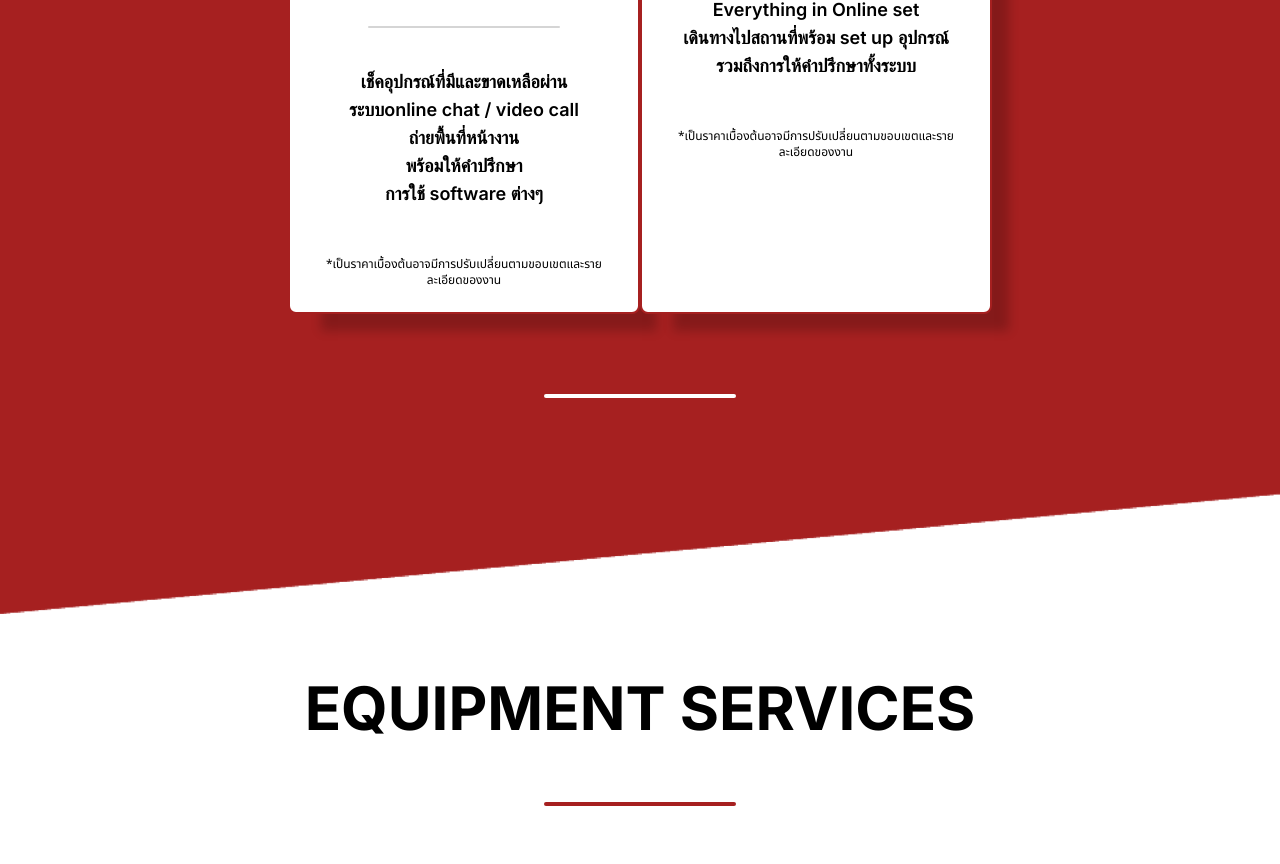
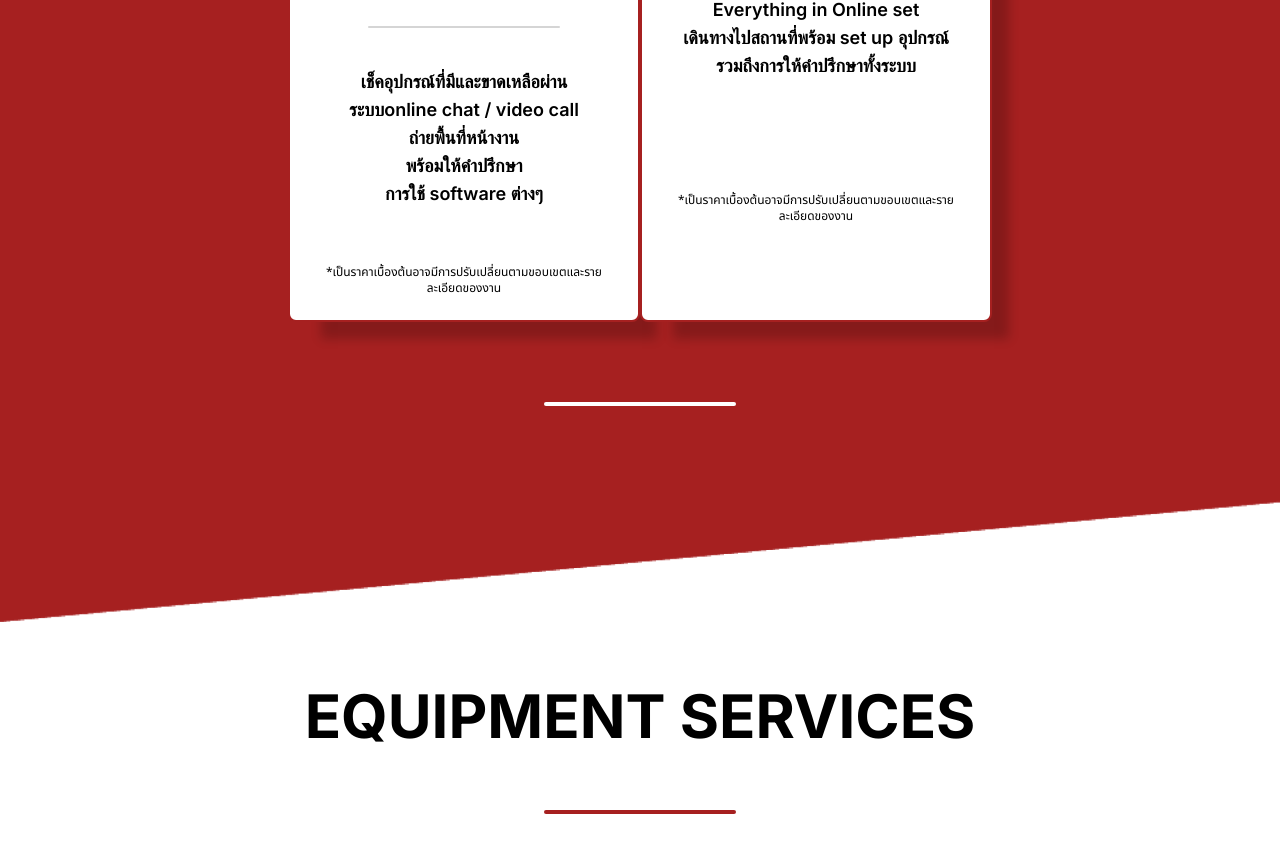
Before and after one commit to LiveEleven/live-eleven-landing-page, a Next.js app: page / in a window 1280 px wide. Shown: the part 10300-11164 px from the top of the page. Built offline with nearby package versions, Linux system fonts and the light colour scheme.

Commit message:
fix style

```diff
--- a/src/components/SetUpLiveStreaming.js
+++ b/src/components/SetUpLiveStreaming.js
@@ -56,7 +56,7 @@ const SetUpLiveStreaming = () => {
               การใช้ software ต่างๆ
             </p>
           </div>
-          <p className="font-body text-center mt-12 mb-6 text-[9px] md:text-xs">
+          <p className="font-body text-center mt-14 mb-6 text-[9px] md:text-xs">
             *เป็นราคาเบื้องต้นอาจมีการปรับเปลี่ยนตามขอบเขตและรายละเอียดของงาน
           </p>
         </div>
@@ -81,7 +81,7 @@ const SetUpLiveStreaming = () => {
               รวมถึงการให้คำปรึกษาทั้งระบบ
             </p>
           </div>
-          <p className="font-body text-center mt-12 mb-6 text-[9px] md:text-xs">
+          <p className="font-body text-center mt-28 mb-6 text-[9px] md:text-xs">
             *เป็นราคาเบื้องต้นอาจมีการปรับเปลี่ยนตามขอบเขตและรายละเอียดของงาน
           </p>
         </div>
```
